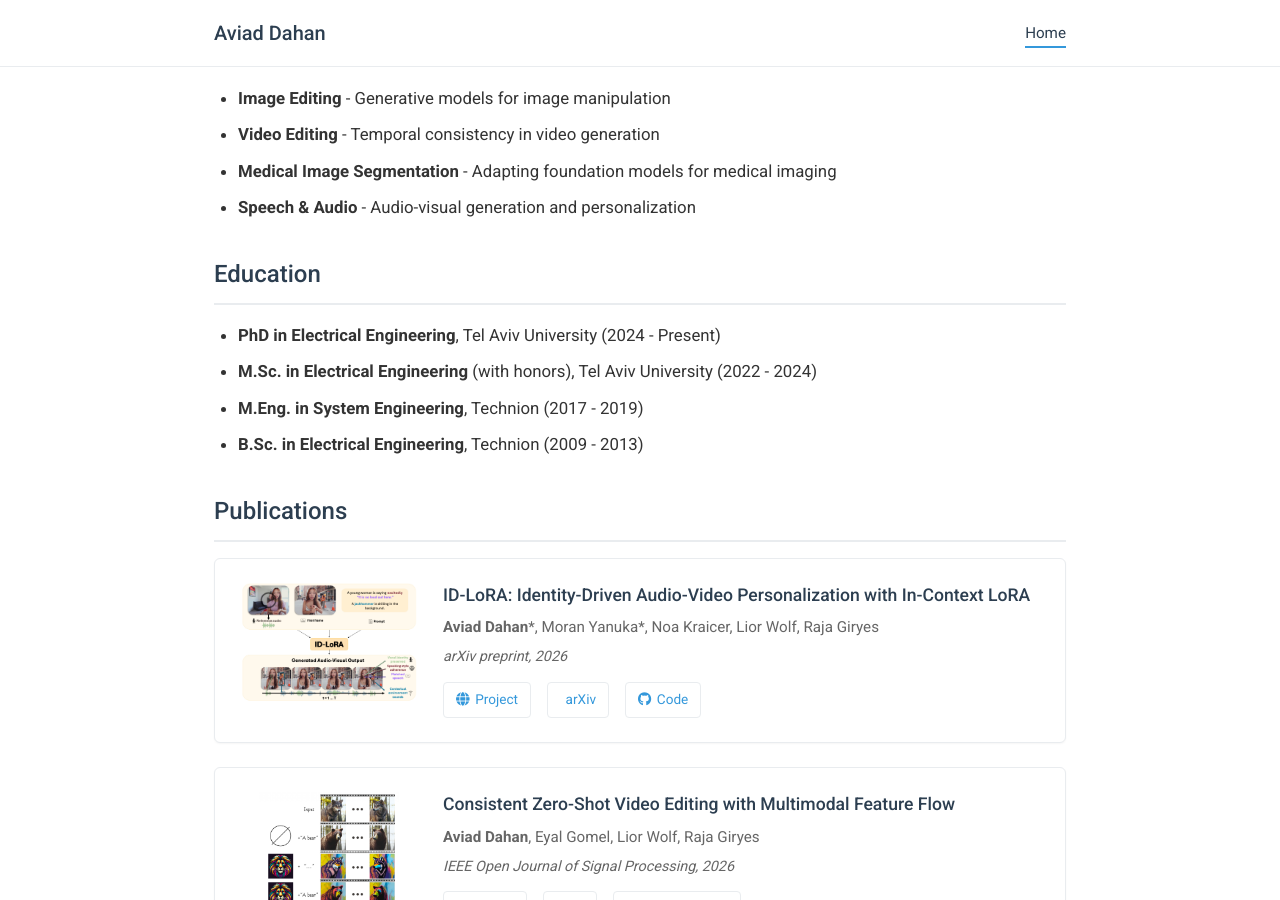
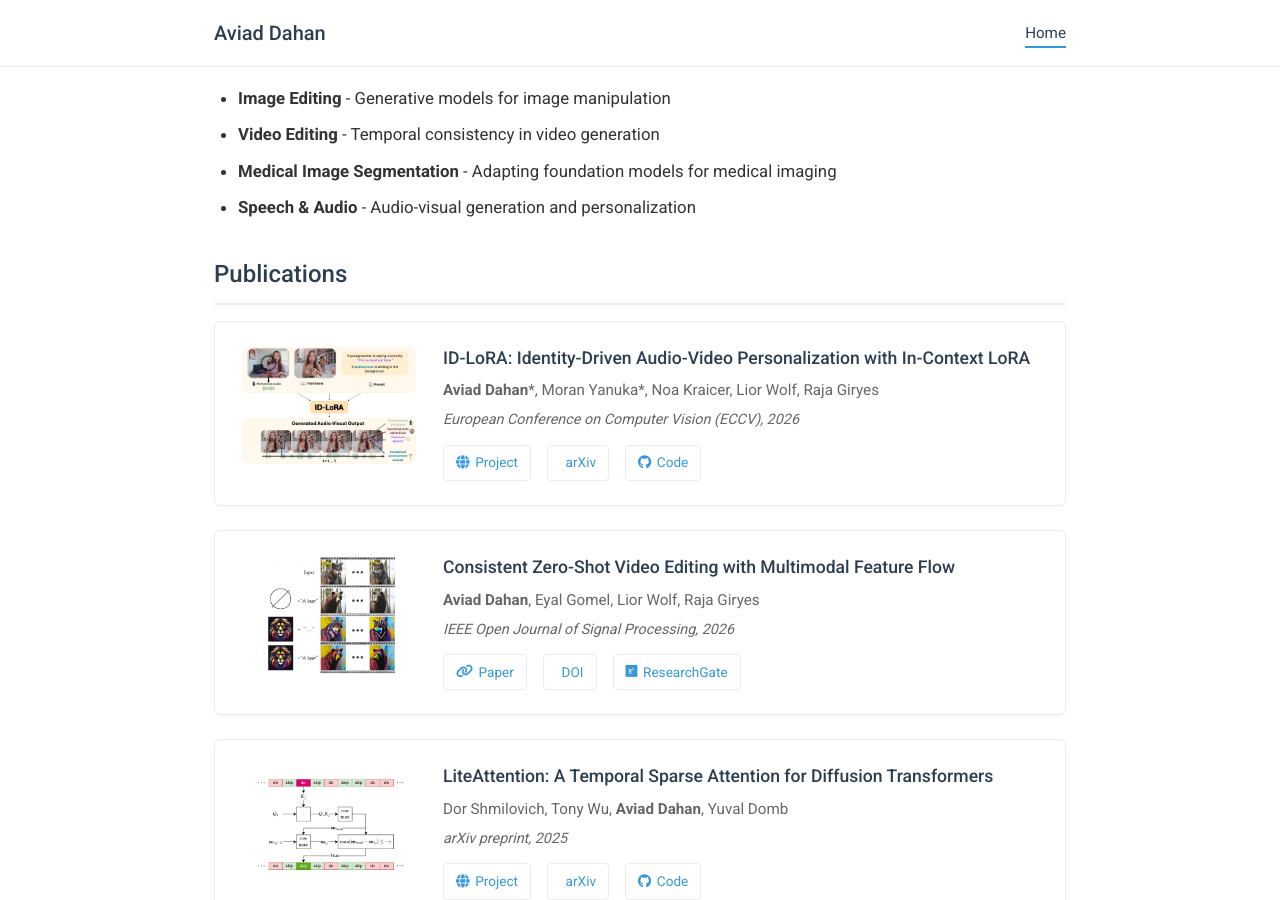
Before and after one commit to AviadDahan/aviaddahan.github.io, a Jekyll site: the page preview.html, which Jekyll copies as it is, in a window 1280 px wide and 900 px high, scrolled down 397 px. Built offline with Jekyll 4.4.1, drawn with Linux system fonts in a browser that asks for light colours; a style sheet for code colours, icons or effects is not loaded.

Commit message:
eccv 2026

```diff
--- a/_bibliography/papers.bib
+++ b/_bibliography/papers.bib
@@ -1,7 +1,7 @@
 @inproceedings{dahan2026idlora,
   title={ID-LoRA: Identity-Driven Audio-Video Personalization with In-Context LoRA},
   author={Dahan, Aviad and Yanuka, Moran and Kraicer, Noa and Wolf, Lior and Giryes, Raja},
-  journal={arXiv preprint arXiv:2603.10256},
+  booktitle={European Conference on Computer Vision (ECCV)},
   year={2026},
   arxiv={2603.10256}
 }
--- a/preview.html
+++ b/preview.html
@@ -54,13 +54,6 @@
             <li><strong>Speech & Audio</strong> - Audio-visual generation and personalization</li>
           </ul>
 
-          <h2>Education</h2>
-          <ul>
-            <li><strong>PhD in Electrical Engineering</strong>, Tel Aviv University (2024 - Present)</li>
-            <li><strong>M.Sc. in Electrical Engineering</strong> (with honors), Tel Aviv University (2022 - 2024)</li>
-            <li><strong>M.Eng. in System Engineering</strong>, Technion (2017 - 2019)</li>
-            <li><strong>B.Sc. in Electrical Engineering</strong>, Technion (2009 - 2013)</li>
-          </ul>
         </div>
       </article>
 
@@ -75,7 +68,7 @@
             <div class="pub-content">
               <span class="pub-title">ID-LoRA: Identity-Driven Audio-Video Personalization with In-Context LoRA</span>
               <span class="pub-authors"><strong>Aviad Dahan</strong>*, Moran Yanuka*, Noa Kraicer, Lior Wolf, Raja Giryes</span>
-              <span class="pub-venue">arXiv preprint, 2026</span>
+              <span class="pub-venue">European Conference on Computer Vision (ECCV), 2026</span>
               <div class="pub-links">
                 <a href="https://id-lora.github.io/" target="_blank"><i class="fas fa-globe"></i> Project</a>
                 <a href="https://arxiv.org/abs/2603.10256" target="_blank"><i class="ai ai-arxiv"></i> arXiv</a>
```
Also changed, not shown: _pages/about.md (+1 -8 lines), _pages/publications.md (+1 -1 lines).
